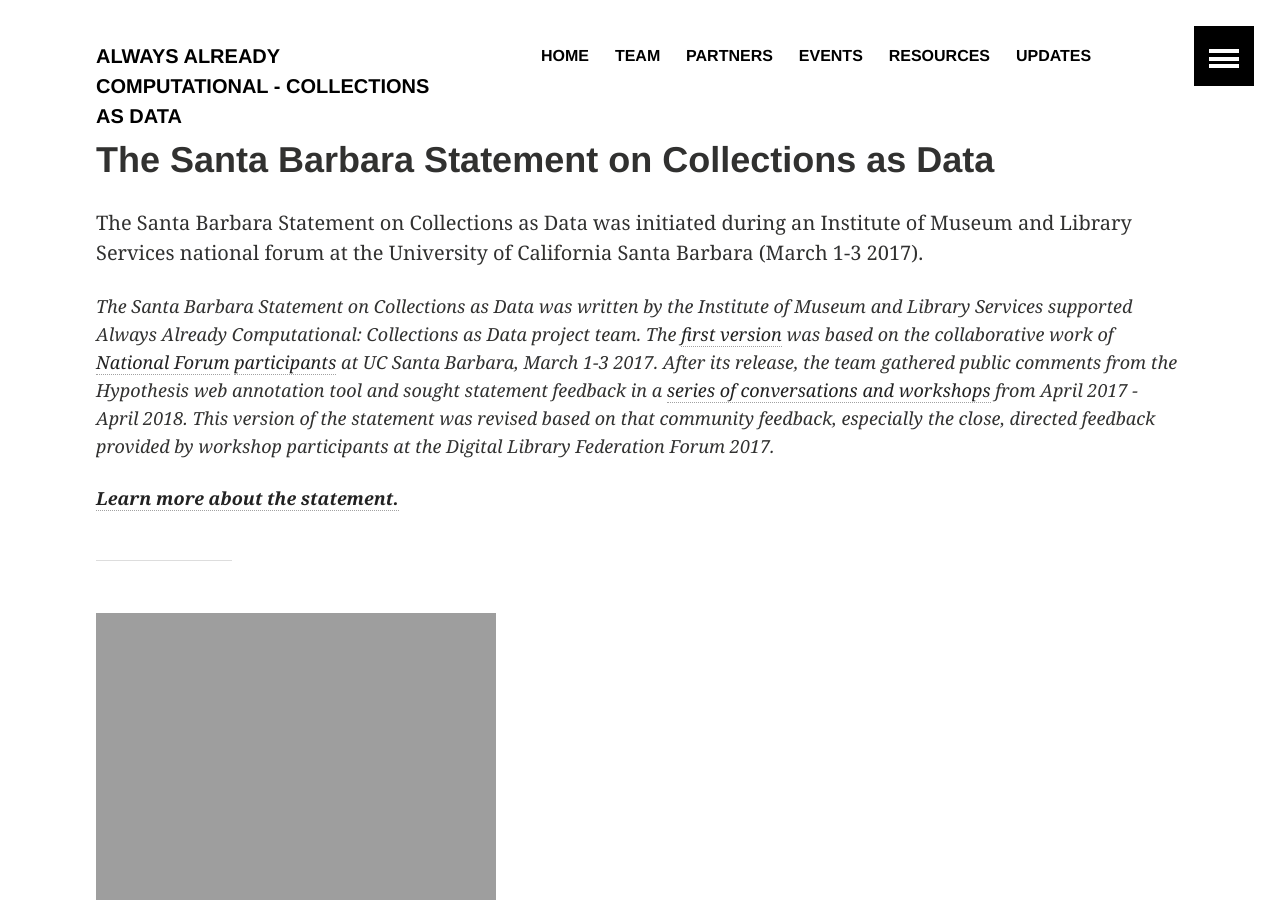
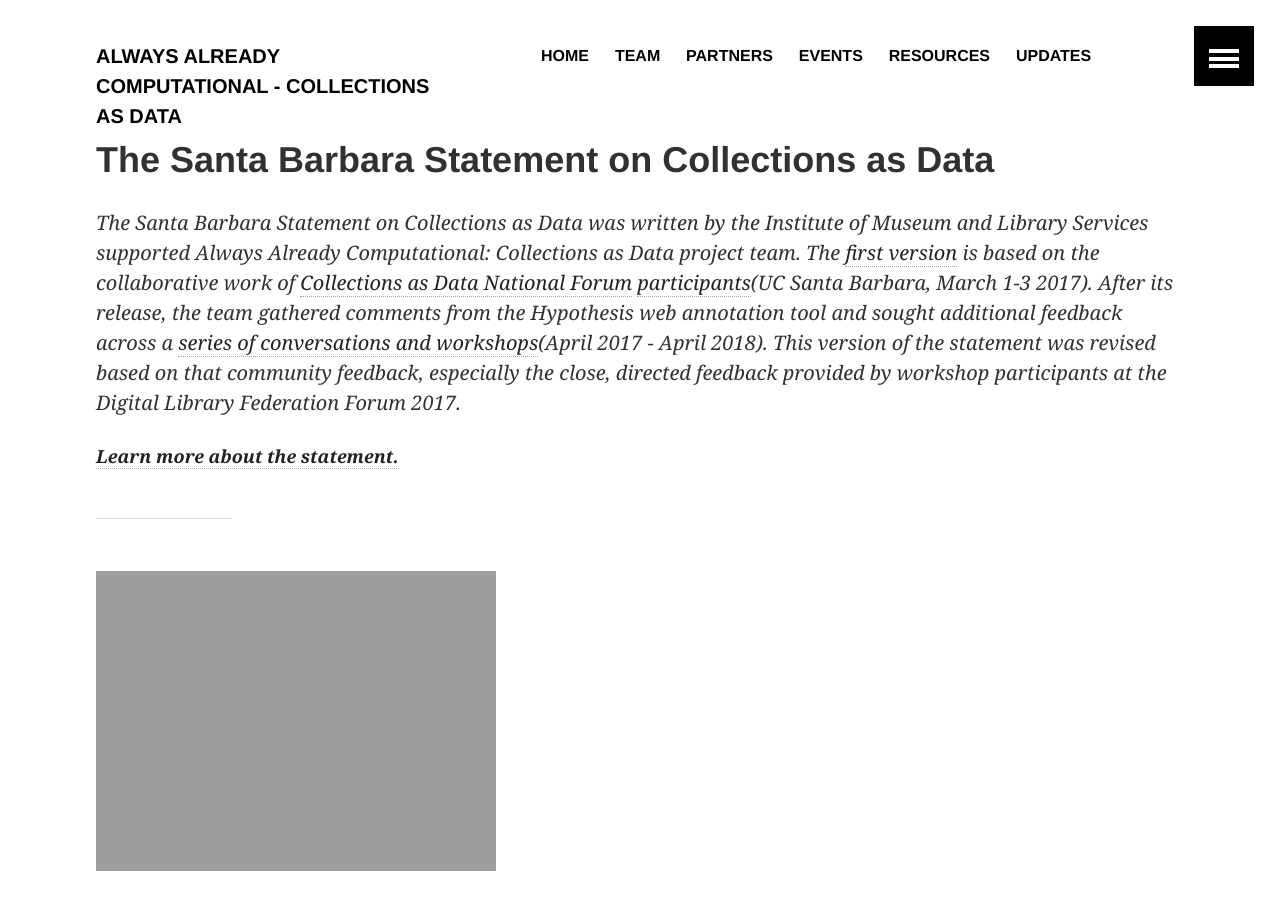
Before and after one commit to collectionsasdata/collectionsasdata.github.io, a Jekyll site: the page built from statement.markdown, in a window 1280 px wide and 900 px high. Built offline with Jekyll 4.4.1, drawn with Linux system fonts in a browser that asks for light colours; a script that is not in the unit is left out.

Commit message:
Update statement.markdown

```diff
--- a/statement.markdown
+++ b/statement.markdown
@@ -3,9 +3,7 @@
 title:  "The Santa Barbara Statement on Collections as Data"
 ---
 
-The Santa Barbara Statement on Collections as Data was initiated during an Institute of Museum and Library Services national forum at the University of California Santa Barbara (March 1-3 2017).
-
-*The Santa Barbara Statement on Collections as Data was written by the Institute of Museum and Library Services supported Always Already Computational: Collections as Data project team. The [first version](https://collectionsasdata.github.io/statementv1/) was based on the collaborative work of [National Forum](https://collectionsasdata.github.io/nominations/) [participants](https://collectionsasdata.github.io/partners/) at UC Santa Barbara, March 1-3 2017. After its release, the team gathered public comments from the Hypothesis web annotation tool and sought statement feedback in a [series of conversations and workshops]( https://collectionsasdata.github.io/events/) from April 2017 - April 2018. This version of the statement was revised based on that community feedback, especially the close, directed feedback provided by workshop participants at the Digital Library Federation Forum 2017.*
+*The Santa Barbara Statement on Collections as Data was written by the Institute of Museum and Library Services supported Always Already Computational: Collections as Data project team. The [first version](https://collectionsasdata.github.io/statementv1/) is based on the collaborative work of [Collections as Data National Forum](https://collectionsasdata.github.io/nominations/) [participants](https://collectionsasdata.github.io/partners/)(UC Santa Barbara, March 1-3 2017). After its release, the team gathered comments from the Hypothesis web annotation tool and sought additional feedback across a [series of conversations and workshops]( https://collectionsasdata.github.io/events/)(April 2017 - April 2018). This version of the statement was revised based on that community feedback, especially the close, directed feedback provided by workshop participants at the Digital Library Federation Forum 2017.*
 
 [***Learn more about the statement.***](https://collectionsasdata.github.io/devstatement/)
 
```
